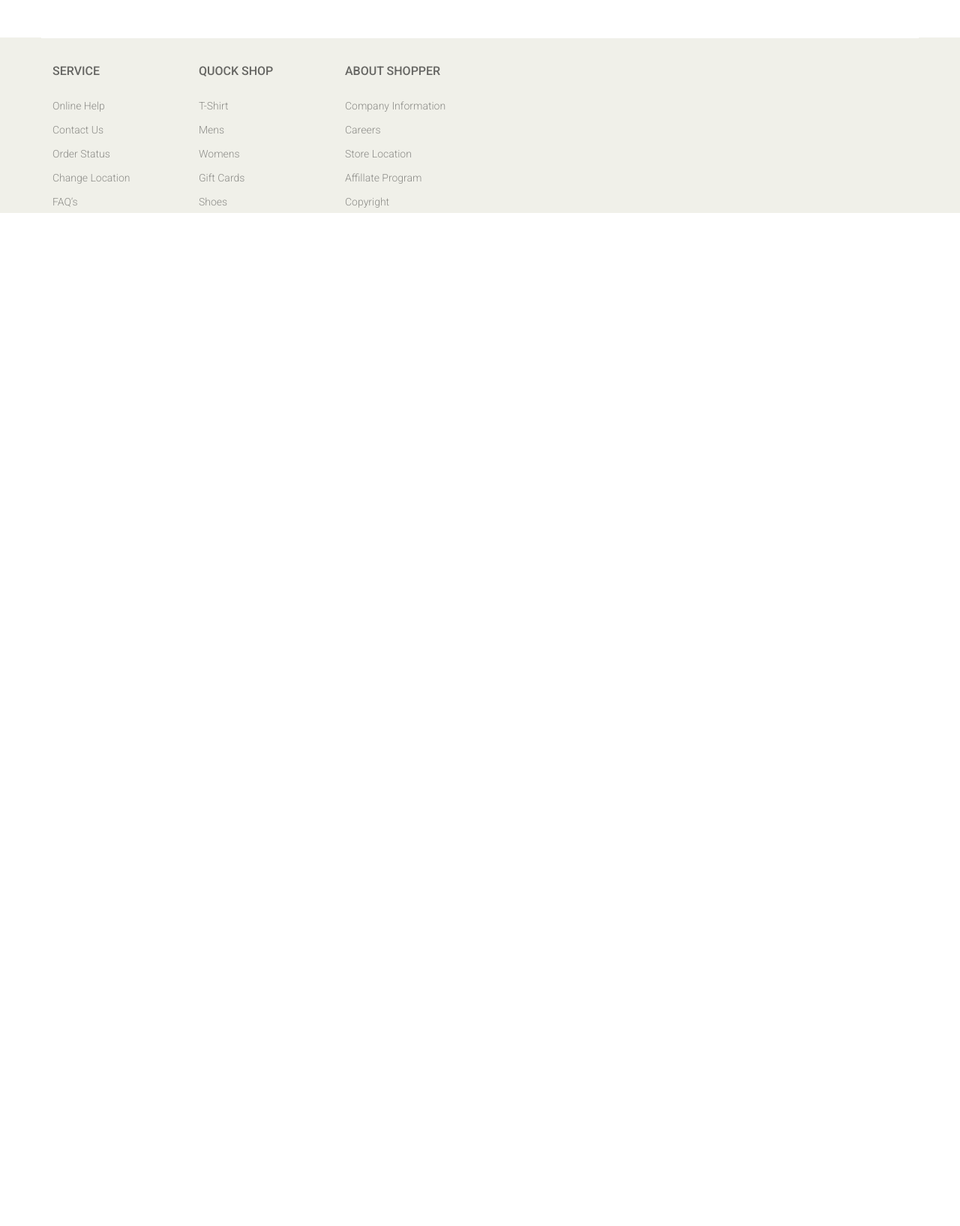
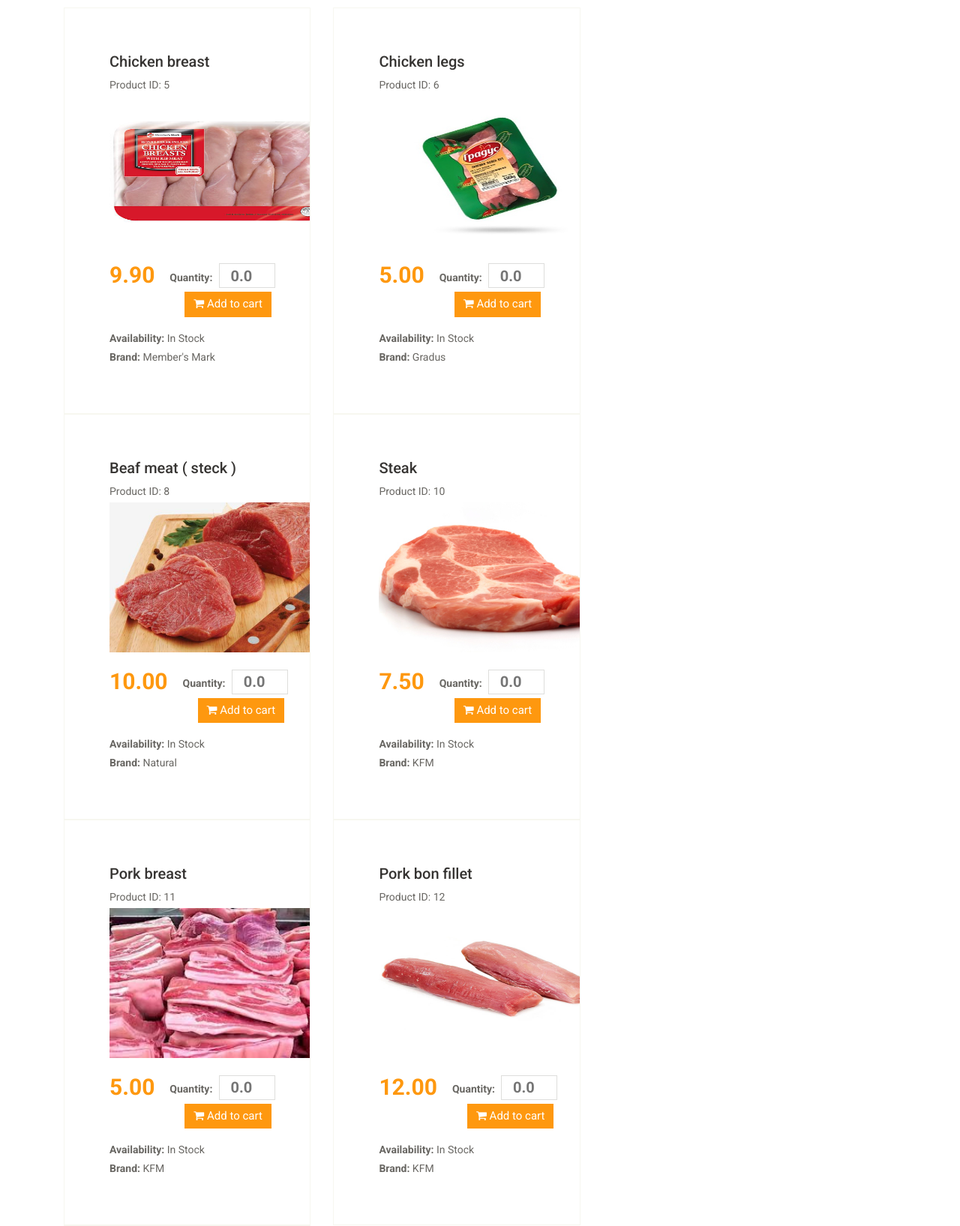
Before and after one commit to Darbados/Store, a Django app: page /store/category/1 in a window 1280 px wide. Shown: the part 198-1833 px from the top of the page at 75% size. Before the commit the page ends 482 px from the top, so only its background shows below. Run offline with Django 3.2, Linux system fonts and the light colour scheme; data comes from the database, SQL or seed files in the repository; both versions use the stored data as it was after the commit.

Commit message:
good updates to the cart, adding buy functionality, and the checkout page after it

```diff
--- a/eBag/store/static/store/js/main.js
+++ b/eBag/store/static/store/js/main.js
@@ -63,6 +63,9 @@ $(document).ready(function(){
             let description = $(this).data('description');
             let category = $(this).data('category');
 
+
+
+
             if (window.sessionStorage.getItem('Products').length !== 0){
                 let curr_order = window.sessionStorage.getItem('Products').split('|NP|').length++;
                 let order = "Product" + curr_order + ":|Q-" + quantity + "|SP-" + price + "|Pr-" + product + "=" + (price*quantity) + "|CAT-" + category + "|Desc-" + description;
--- a/eBag/store/templates/store/category.html
+++ b/eBag/store/templates/store/category.html
@@ -99,7 +99,9 @@
 			<div class="row">
 				<div class="col-sm-9 padding-right">
 					<div class="product-details"><!--product-details-->
-						{% for product in products %}
+						{% if have_products %}
+							{% for query in products %}
+								{% for product in query %}
 									<div class="col-sm-5">
 										<div class="product-information"><!--/product-information-->
 											{% if product.quantity > 0 %}
@@ -110,7 +112,7 @@
 													<span>{{ product.price }}</span>
 													<label>Quantity:</label>
 													<input type="number" class="quantity" placeholder="0.0" step="0.1" min="0.0"/>
-											<button type="button" class="btn btn-fefault cart" data-product="{{ product.name }}" data-price="{{ product.price }}" data-category="{{ pr.category }}" data-description="{{ pr.description }}">
+													<button type="button" class="btn btn-fefault cart" data-product="{{ product.name }}" data-price="{{ product.price }}" data-category="{{ product.category }}" data-description="{{ product.description }}">
 														<i class="fa fa-shopping-cart"></i>
 														Add to cart
 													</button>
@@ -123,6 +125,10 @@
 										</div><!--/product-information-->
 									</div>
 								{% endfor %}
+							{% endfor %}
+						{% else %}
+							<h3>Currently we don't have products in this category...</h3>
+						{% endif %}
 					</div><!--/product-details-->
 				</div>
 			</div>
@@ -147,24 +153,11 @@
 					</div>
 					<div class="col-sm-2">
 						<div class="single-widget">
-							<h2>Quock Shop</h2>
-							<ul class="nav nav-pills nav-stacked">
-								<li><a href="">T-Shirt</a></li>
-								<li><a href="">Mens</a></li>
-								<li><a href="">Womens</a></li>
-								<li><a href="">Gift Cards</a></li>
-								<li><a href="">Shoes</a></li>
-							</ul>
-						</div>
-					</div>
-					<div class="col-sm-2">
-						<div class="single-widget">
-							<h2>About Shopper</h2>
+							<h2>About Store</h2>
 							<ul class="nav nav-pills nav-stacked">
 								<li><a href="">Company Information</a></li>
 								<li><a href="">Careers</a></li>
 								<li><a href="">Store Location</a></li>
-								<li><a href="">Affillate Program</a></li>
 								<li><a href="">Copyright</a></li>
 							</ul>
 						</div>
--- a/eBag/store/views.py
+++ b/eBag/store/views.py
@@ -73,8 +73,11 @@ class ShoppingCart(View):
 
 def category_products(request, cat_id):
     template = 'store/category.html'
-    cat_products = Product.objects.select_related('category').filter(category_id=cat_id)
-    context = {'products': cat_products}
+    cat_selected = Category.objects.get(id=cat_id).get_descendants(include_self=True)
+    products = [Product.objects.filter(category_id=cat.id) for cat in cat_selected]
+    have_products = any(len(x) for x in products)
+
+    context = {'products': products, 'have_products': have_products}
 
     return render(request, template, context)
 
@@ -89,7 +92,8 @@ def checkout(request, order_uv):
 
 class OrdersView(APIView):
 
-    def get(self, request):
+    @staticmethod
+    def get():
         orders = Order.objects.all()
         serializer = OrderSerializer(orders, many=True)
 
```
Also changed, not shown: eBag/store/templates/store/checkout.html (+3 -6 lines), eBag/store/templates/store/index.html (+0 -36 lines), eBag/db.sqlite3. Lines whose indentation alone changed are shown as unchanged.
